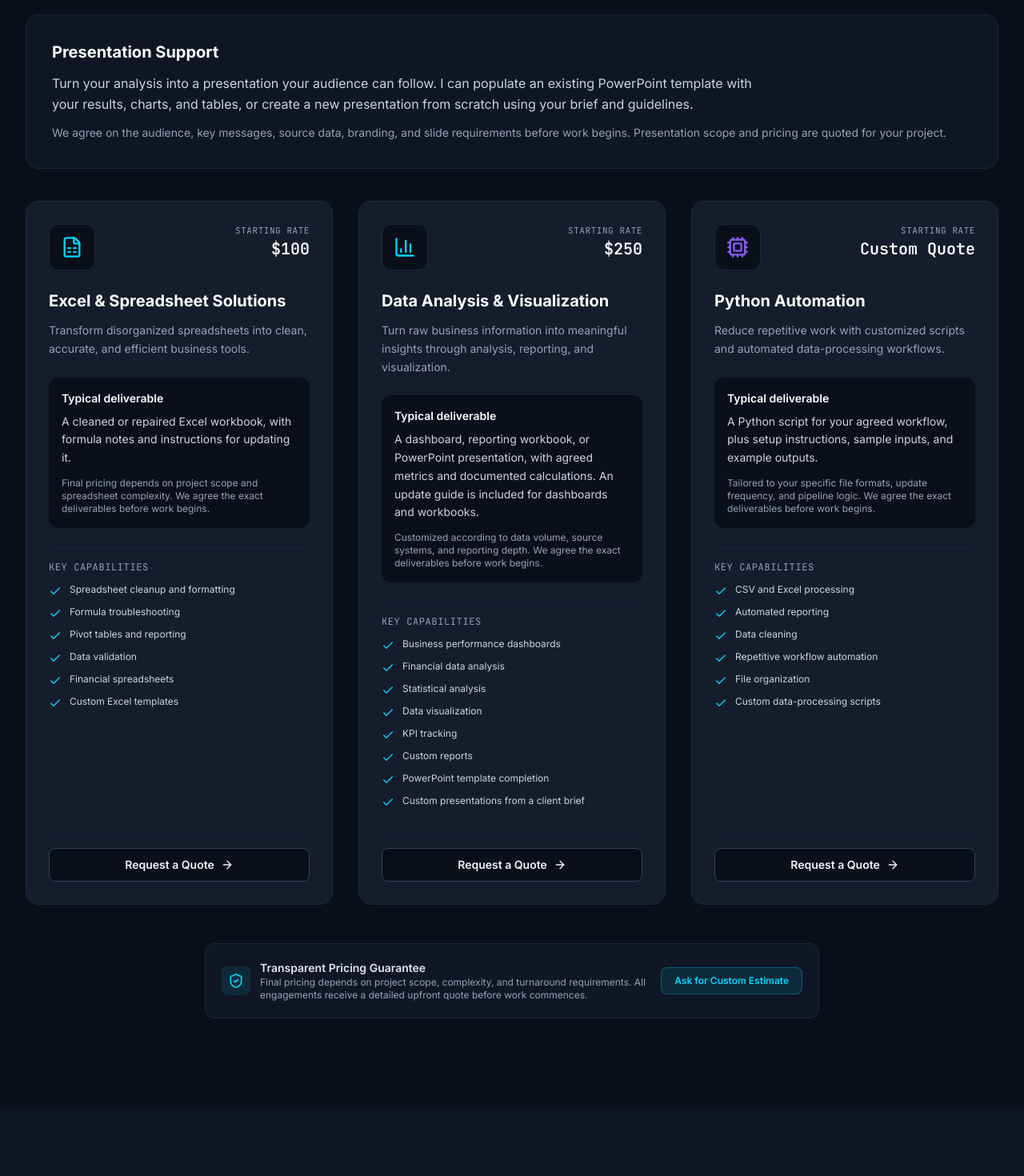
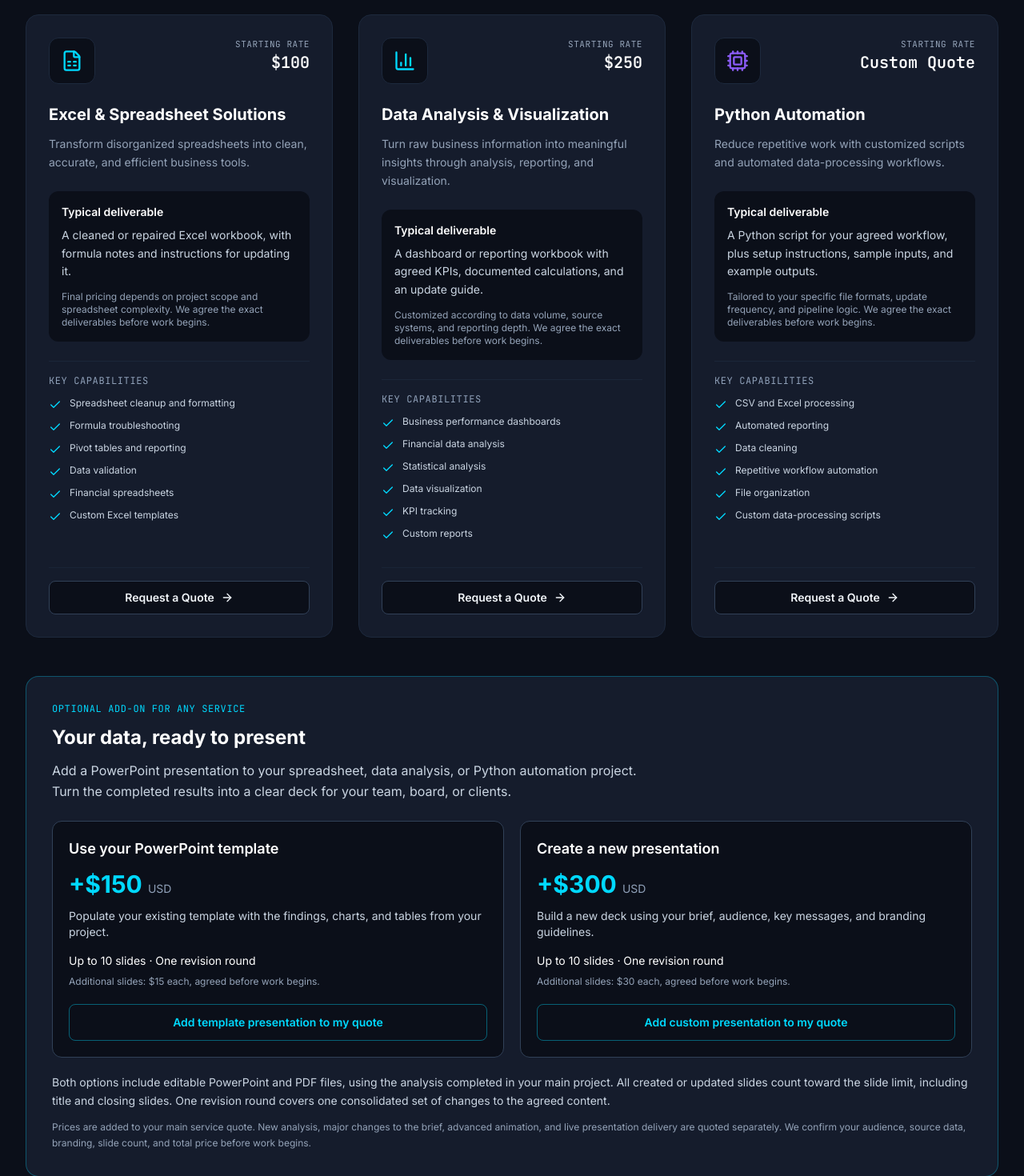
Before and after one commit to JaxmaN03/jax-analytics, a React (Vite) app: page / in a window 1280 px wide. Shown: the part 1940-3410 px from the top of the page at 80% size. Built offline with nearby package versions, Linux system fonts and the light colour scheme.

Commit message:
Offer priced PowerPoint add-ons across all services

```diff
--- a/src/App.jsx
+++ b/src/App.jsx
@@ -11,6 +11,7 @@ import Footer from './components/Footer.jsx';
 
 export default function App() {
   const [selectedService, setSelectedService] = useState('excel');
+  const [presentationRequest, setPresentationRequest] = useState(null);
 
   const handleSelectService = (serviceId) => {
     setSelectedService(serviceId);
@@ -25,11 +26,11 @@ export default function App() {
       <main className="flex-1">
         <Hero onStartProject={handleSelectService} />
         <Mission />
-        <Services onSelectService={handleSelectService} />
+        <Services onSelectService={handleSelectService} onSelectPresentation={(id) => setPresentationRequest({ id })} />
         <Portfolio onDiscussProject={handleSelectService} />
         <About onConnectClick={handleSelectService} />
         <Testimonials />
-        <Contact preselectedService={selectedService} />
+        <Contact preselectedService={selectedService} presentationRequest={presentationRequest} />
       </main>
 
       {/* Footer */}
--- a/src/components/Contact.jsx
+++ b/src/components/Contact.jsx
@@ -12,9 +12,9 @@ import {
   MessageSquare,
   ShieldCheck,
 } from 'lucide-react';
-import { SITE_CONFIG, SERVICES } from '../config.js';
+import { SITE_CONFIG, SERVICES, PRESENTATION_ADDONS } from '../config.js';
 
-export default function Contact({ preselectedService }) {
+export default function Contact({ preselectedService, presentationRequest }) {
   const [formData, setFormData] = useState({
     name: '',
     businessName: '',
@@ -22,6 +22,7 @@ export default function Contact({ preselectedService }) {
     service: 'excel',
     timeline: '1-2 weeks',
     description: '',
+    presentation: '',
   });
 
   const [submitted, setSubmitted] = useState(false);
@@ -39,6 +40,14 @@ export default function Contact({ preselectedService }) {
     const { name, value } = e.target;
     setFormData((prev) => ({ ...prev, [name]: value }));
   };
+
+  useEffect(() => {
+    if (presentationRequest) {
+      setFormData((prev) => ({ ...prev, presentation: presentationRequest.id }));
+    }
+  }, [presentationRequest]);
+
+  const presentation = PRESENTATION_ADDONS.find((addon) => addon.id === formData.presentation);
 
   const serviceNames = {
     excel: 'Excel & Spreadsheet Solutions',
@@ -58,6 +67,7 @@ Business Name: ${formData.businessName || 'None provided'}
 Contact Email: ${formData.email || 'Not specified'}
 Service Needed: ${serviceNames[formData.service] || formData.service}
 Desired Timeline: ${formData.timeline}
+Presentation Add-on: ${presentation ? `${presentation.name} (+$${presentation.price} USD, up to 10 slides, one revision round; additional slides $${presentation.extraSlidePrice} each)` : 'None requested'}
 
 --- PROJECT DESCRIPTION ---
 ${formData.description || 'No description provided.'}
@@ -332,6 +342,15 @@ Looking forward to your reply.
 
                   </div>
 
+                  <div>
+                    <label htmlFor="presentation" className="block text-xs font-semibold text-slate-300 uppercase tracking-wider mb-2">Optional PowerPoint add-on</label>
+                    <select id="presentation" name="presentation" value={formData.presentation} onChange={handleChange} aria-describedby="presentation-scope" className="w-full px-4 py-3 rounded-xl bg-[#0B0F19] border border-slate-700 text-white text-sm focus:border-[#00D9FF] focus:outline-none">
+                      <option value="">No presentation add-on</option>
+                      {PRESENTATION_ADDONS.map((addon) => <option key={addon.id} value={addon.id}>{addon.name} (+${addon.price} USD)</option>)}
+                    </select>
+                    <p id="presentation-scope" className="text-xs text-[#94A3B8] mt-2 leading-relaxed">Available with any service. Up to 10 slides, editable PowerPoint and PDF, and one revision round. Added to the main project price. {presentation ? `Additional slides: $${presentation.extraSlidePrice} each. ` : ''}Final scope and total confirmed before work begins.</p>
+                  </div>
+
                   {/* Desired Timeline */}
                   <div>
                     <label htmlFor="timeline" className="block text-xs font-semibold text-slate-300 uppercase tracking-wider mb-2">
--- a/src/components/Services.jsx
+++ b/src/components/Services.jsx
@@ -1,8 +1,8 @@
 import React from 'react';
 import { FileSpreadsheet, BarChart3, Cpu, Check, ArrowRight, ShieldCheck, Sparkles } from 'lucide-react';
-import { SERVICES } from '../config.js';
+import { SERVICES, PRESENTATION_ADDONS } from '../config.js';
 
-export default function Services({ onSelectService }) {
+export default function Services({ onSelectService, onSelectPresentation }) {
   const getIcon = (iconName) => {
     switch (iconName) {
       case 'FileSpreadsheet':
@@ -51,16 +51,6 @@ export default function Services({ onSelectService }) {
           </p>
           <p className="text-sm text-[#94A3B8] leading-relaxed mt-3">
             Practical support for turning complex nonprofit data into organized records and clear, usable reports.
-          </p>
-        </div>
-
-        <div className="mb-10 rounded-2xl bg-[#151C2C]/50 border border-slate-800 p-6 sm:p-8">
-          <h3 className="text-xl font-bold text-white mb-3">Presentation Support</h3>
-          <p className="text-base text-slate-300 leading-relaxed max-w-4xl">
-            Turn your analysis into a presentation your audience can follow. I can populate an existing PowerPoint template with your results, charts, and tables, or create a new presentation from scratch using your brief and guidelines.
-          </p>
-          <p className="text-sm text-[#94A3B8] leading-relaxed mt-3">
-            We agree on the audience, key messages, source data, branding, and slide requirements before work begins. Presentation scope and pricing are quoted for your project.
           </p>
         </div>
 
@@ -140,6 +130,24 @@ export default function Services({ onSelectService }) {
           ))}
         </div>
 
+        <div id="presentation-addon" className="mb-12 rounded-2xl bg-[#151C2C] border border-[#00D9FF]/30 p-6 sm:p-8 scroll-mt-24">
+          <p className="text-xs font-mono uppercase tracking-wider text-[#00D9FF] mb-3">Optional add-on for any service</p>
+          <h3 className="text-2xl font-bold text-white mb-3">Your data, ready to present</h3>
+          <p className="text-slate-300 leading-relaxed mb-6 max-w-3xl">Add a PowerPoint presentation to your spreadsheet, data analysis, or Python automation project. Turn the completed results into a clear deck for your team, board, or clients.</p>
+          <div className="grid md:grid-cols-2 gap-5">
+            {PRESENTATION_ADDONS.map((addon) => <div key={addon.id} className="rounded-xl bg-[#0B0F19] border border-slate-700 p-5 flex flex-col">
+              <h4 className="text-lg font-semibold text-white">{addon.name}</h4>
+              <p className="text-3xl font-bold text-[#00D9FF] mt-3">+${addon.price} <span className="text-sm font-normal text-slate-400">USD</span></p>
+              <p className="text-sm text-slate-300 mt-3 mb-4 flex-1">{addon.description}</p>
+              <p className="text-sm text-white mb-2">Up to 10 slides · One revision round</p>
+              <p className="text-xs text-[#94A3B8] mb-5">Additional slides: ${addon.extraSlidePrice} each, agreed before work begins.</p>
+              <button type="button" onClick={() => { onSelectPresentation?.(addon.id); document.querySelector('#contact')?.scrollIntoView({ behavior: 'smooth' }); }} className="min-h-11 rounded-lg border border-[#00D9FF]/40 px-4 py-3 text-sm font-semibold text-[#00D9FF] hover:bg-[#00D9FF]/10">Add {addon.id === 'template' ? 'template presentation' : 'custom presentation'} to my quote</button>
+            </div>)}
+          </div>
+          <p className="text-sm text-slate-300 mt-5 leading-relaxed">Both options include editable PowerPoint and PDF files, using the analysis completed in your main project. All created or updated slides count toward the slide limit, including title and closing slides. One revision round covers one consolidated set of changes to the agreed content.</p>
+          <p className="text-xs text-[#94A3B8] mt-3 leading-relaxed">Prices are added to your main service quote. New analysis, major changes to the brief, advanced animation, and live presentation delivery are quoted separately. We confirm your audience, source data, branding, slide count, and total price before work begins.</p>
+        </div>
+
         {/* Pricing Transparency & Scope Notice */}
         <div className="max-w-3xl mx-auto rounded-xl bg-[#151C2C]/60 border border-slate-800 p-4 sm:p-5 flex flex-col sm:flex-row items-center justify-between gap-4 text-center sm:text-left">
           <div className="flex items-center gap-3">
--- a/src/config.js
+++ b/src/config.js
@@ -24,6 +24,11 @@ export const SITE_CONFIG = {
 
   copyrightYear: 2026,
 };
+
+export const PRESENTATION_ADDONS = [
+  { id: 'template', name: 'Use your PowerPoint template', price: 150, extraSlidePrice: 15, description: 'Populate your existing template with the findings, charts, and tables from your project.' },
+  { id: 'custom', name: 'Create a new presentation', price: 300, extraSlidePrice: 30, description: 'Build a new deck using your brief, audience, key messages, and branding guidelines.' },
+];
 
 export const SERVICES = [
   {
@@ -56,13 +61,11 @@ export const SERVICES = [
       "Data visualization",
       "KPI tracking",
       "Custom reports",
-      "PowerPoint template completion",
-      "Custom presentations from a client brief",
     ],
     pricing: "Starting at $250",
     startingPrice: "$250",
     pricingNote: "Customized according to data volume, source systems, and reporting depth.",
-    deliverable: "A dashboard, reporting workbook, or PowerPoint presentation, with agreed metrics and documented calculations. An update guide is included for dashboards and workbooks.",
+    deliverable: "A dashboard or reporting workbook with agreed KPIs, documented calculations, and an update guide.",
 
   },
   {
```
Also changed, not shown: 1 other file (tests, documents, lock files or other folders).
